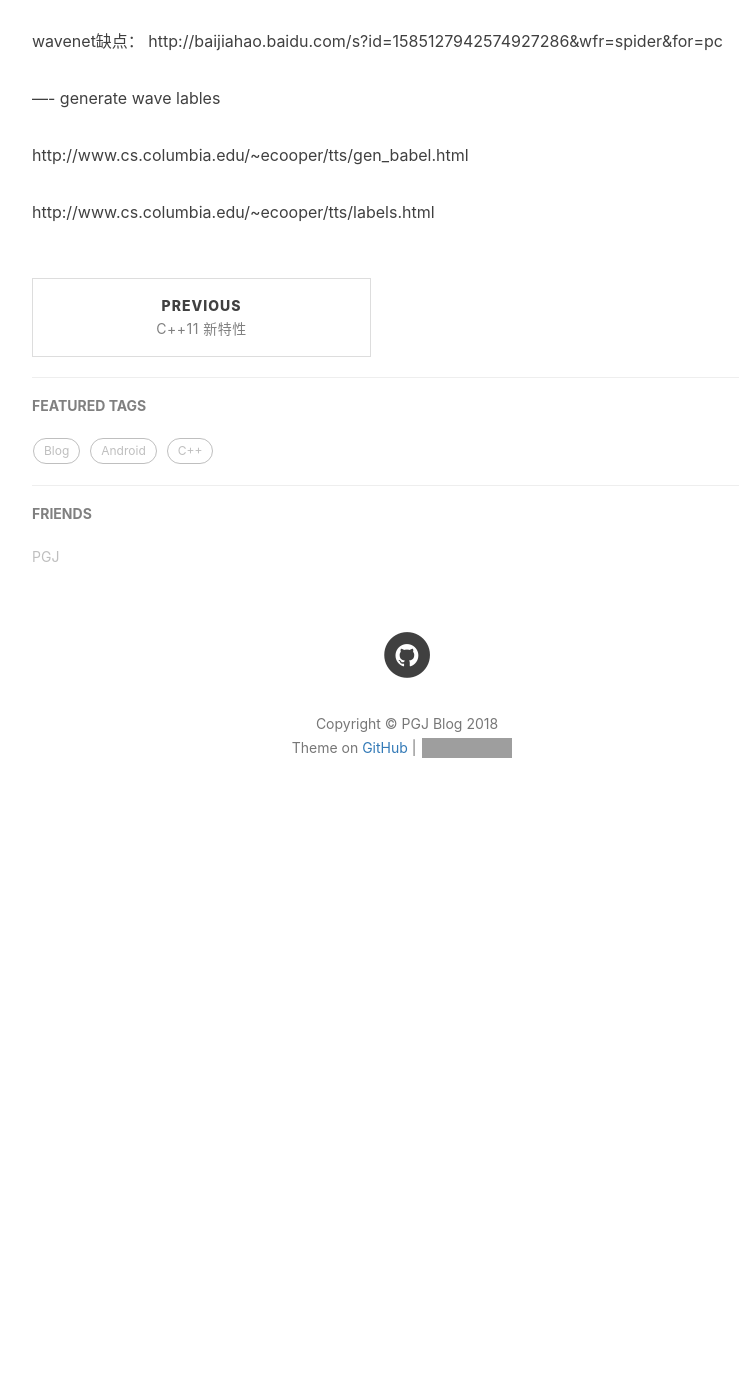
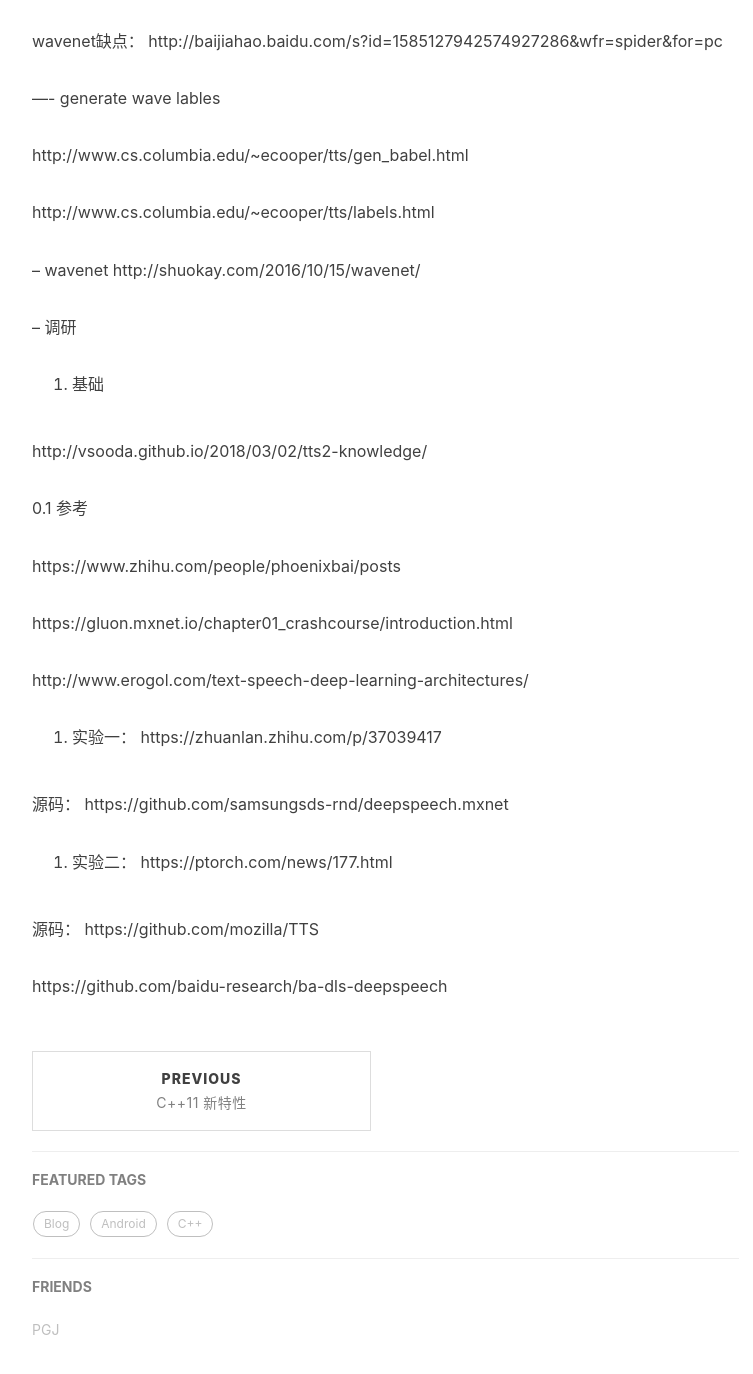
Before and after one commit to cddypang/cddypang.github.io, a Jekyll site: the page built from _posts/2018-08-28-端到端语音合成.md, in a window 1280 px wide and 1400 px high, scrolled down 1345 px. Shown: the top 1374 px of the window, without its empty margins (233-986 px from the left). Built offline with Jekyll 4.4.1, drawn with Linux system fonts in a browser that asks for light colours; nearby versions of some CDN libraries; our own code applies the rules of GitHub Pages for plain Markdown files; comment, search, counter and statistics services are not loaded; before the commit the page ends 2197 px from its top, so only the background shows below that; grey boxes are pictures that could not be loaded.

Commit message:
Update 2018-08-28-端到端语音合成.md

```diff
--- a/_posts/2018-08-28-端到端语音合成.md
+++ b/_posts/2018-08-28-端到端语音合成.md
@@ -48,3 +48,30 @@ wavenet缺点：  http://baijiahao.baidu.com/s?id=1585127942574927286&wfr=spider
 http://www.cs.columbia.edu/~ecooper/tts/gen_babel.html
 
 http://www.cs.columbia.edu/~ecooper/tts/labels.html
+
+-- wavenet
+http://shuokay.com/2016/10/15/wavenet/
+
+-- 调研
+0. 基础
+
+http://vsooda.github.io/2018/03/02/tts2-knowledge/
+
+0.1 参考
+
+https://www.zhihu.com/people/phoenixbai/posts
+
+https://gluon.mxnet.io/chapter01_crashcourse/introduction.html
+
+http://www.erogol.com/text-speech-deep-learning-architectures/
+
+
+1. 实验一： https://zhuanlan.zhihu.com/p/37039417
+
+源码： https://github.com/samsungsds-rnd/deepspeech.mxnet
+
+2. 实验二： https://ptorch.com/news/177.html
+
+源码： https://github.com/mozilla/TTS
+
+https://github.com/baidu-research/ba-dls-deepspeech
```
